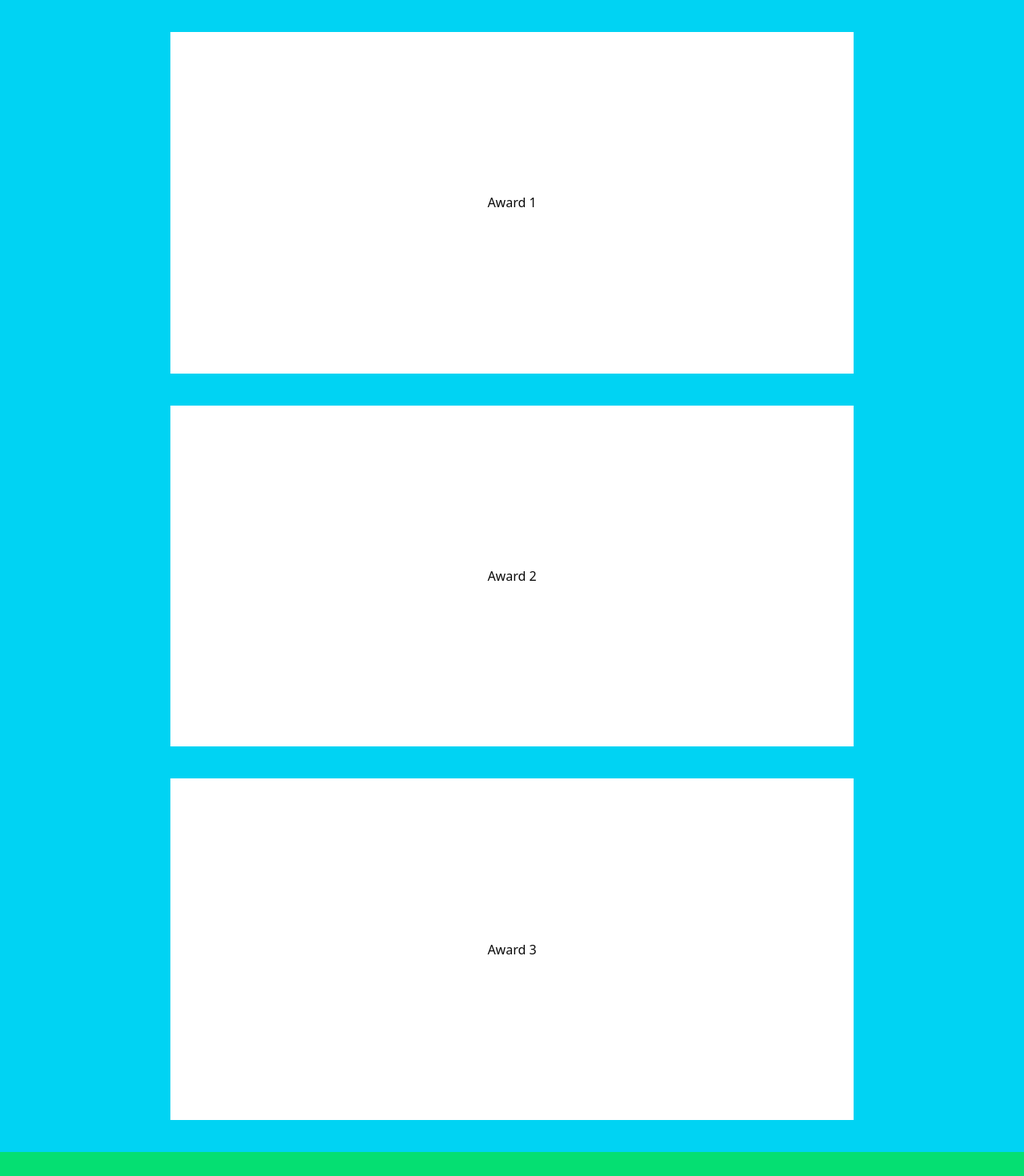
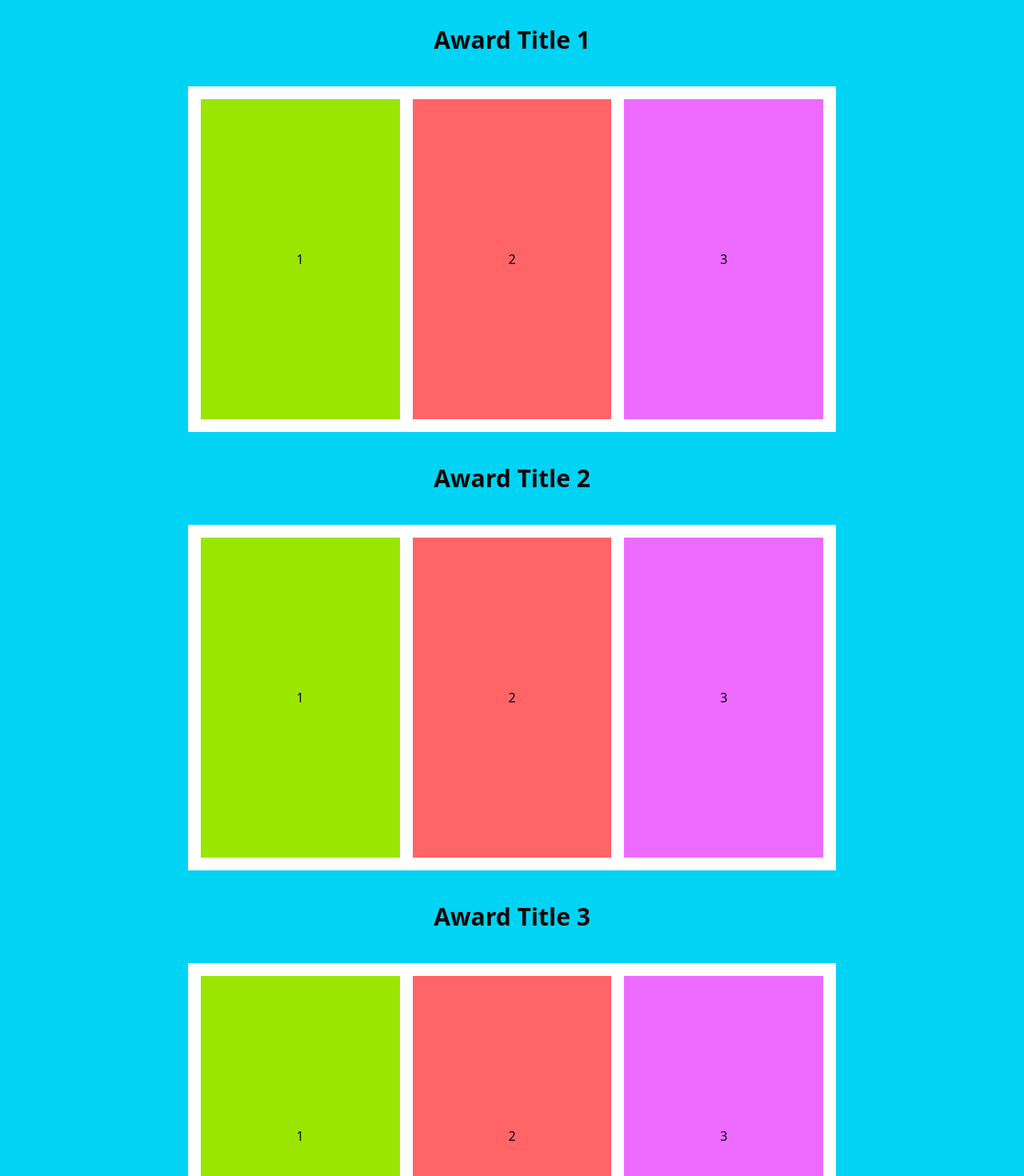
Before and after one commit to benjughmin/cs_expo_2025, a Next.js app: page /hall-of-fame in a window 1280 px wide. Shown: the part 800-2270 px from the top of the page at 80% size. Built offline with nearby package versions, Linux system fonts and the light colour scheme.

Commit message:
style: add cards and polish initial layout for `AwardWinners` section

```diff
--- a/src/app/hall-of-fame/components/AwardWinners.tsx
+++ b/src/app/hall-of-fame/components/AwardWinners.tsx
@@ -1,12 +1,31 @@
 export function AwardWinners() {
+  return (
+    <section className="flex flex-col items-center gap-6 bg-cyan-400 p-4 pt-10 md:gap-8 md:p-6 lg:gap-10 lg:p-8">
 
+      {/* award 1 */}
+      <h1 className="text-xl font-bold md:text-2xl lg:text-3xl">Award Title 1</h1>
+      <div className="flex w-full flex-col items-center justify-center gap-4 bg-white p-4 md:w-4/5 md:flex-row lg:w-2/3">
+        <div className="flex h-100 w-full items-center justify-center bg-lime-400  md:w-1/3 ">1</div>
+        <div className="flex h-100 w-full items-center justify-center bg-red-400 md:w-1/3 ">2</div>
+        <div className="flex h-100 w-full items-center justify-center bg-fuchsia-400 md:w-1/3">3</div>
+      </div>
 
-  return (
-    <section className=" flex flex-col items-center gap-y-10 justify-center min-h-[180vh] bg-cyan-400">
+      {/* award 2 */}
+      <h1 className="text-xl font-bold md:text-2xl lg:text-3xl">Award Title 2</h1>
+      <div className="flex w-full flex-col items-center justify-center gap-4 bg-white p-4 md:w-4/5 md:flex-row lg:w-2/3">
+        <div className="flex h-100 w-full items-center justify-center bg-lime-400  md:w-1/3 ">1</div>
+        <div className="flex h-100 w-full items-center justify-center bg-red-400 md:w-1/3 ">2</div>
+        <div className="flex h-100 w-full items-center justify-center bg-fuchsia-400 md:w-1/3">3</div>
+      </div>
 
-      <div className="bg-white w-2/3 flex-1 flex items-center justify-center mt-10">Award 1</div>
-      <div className="bg-white w-2/3 flex-1 flex items-center justify-center">Award 2</div>
-      <div className="bg-white w-2/3 flex-1 flex items-center justify-center mb-10">Award 3</div>
+      {/* award 3 */}
+      <h1 className="text-xl font-bold md:text-2xl lg:text-3xl">Award Title 3</h1>
+      <div className="flex w-full flex-col items-center justify-center gap-4 bg-white p-4 md:w-4/5 md:flex-row lg:w-2/3">
+        <div className="flex h-100 w-full items-center justify-center bg-lime-400  md:w-1/3 ">1</div>
+        <div className="flex h-100 w-full items-center justify-center bg-red-400 md:w-1/3 ">2</div>
+        <div className="flex h-100 w-full items-center justify-center bg-fuchsia-400 md:w-1/3">3</div>
+      </div>
+
     </section>
   );
 }
```
